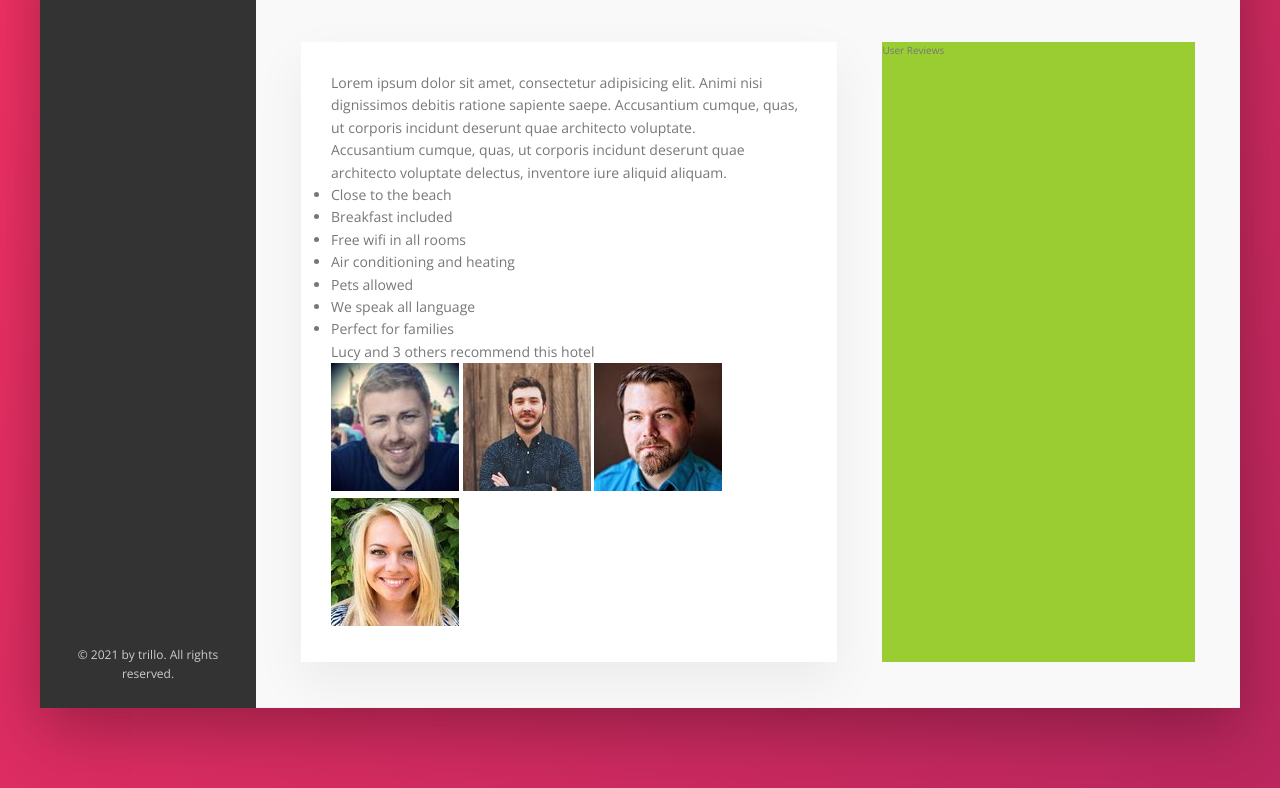
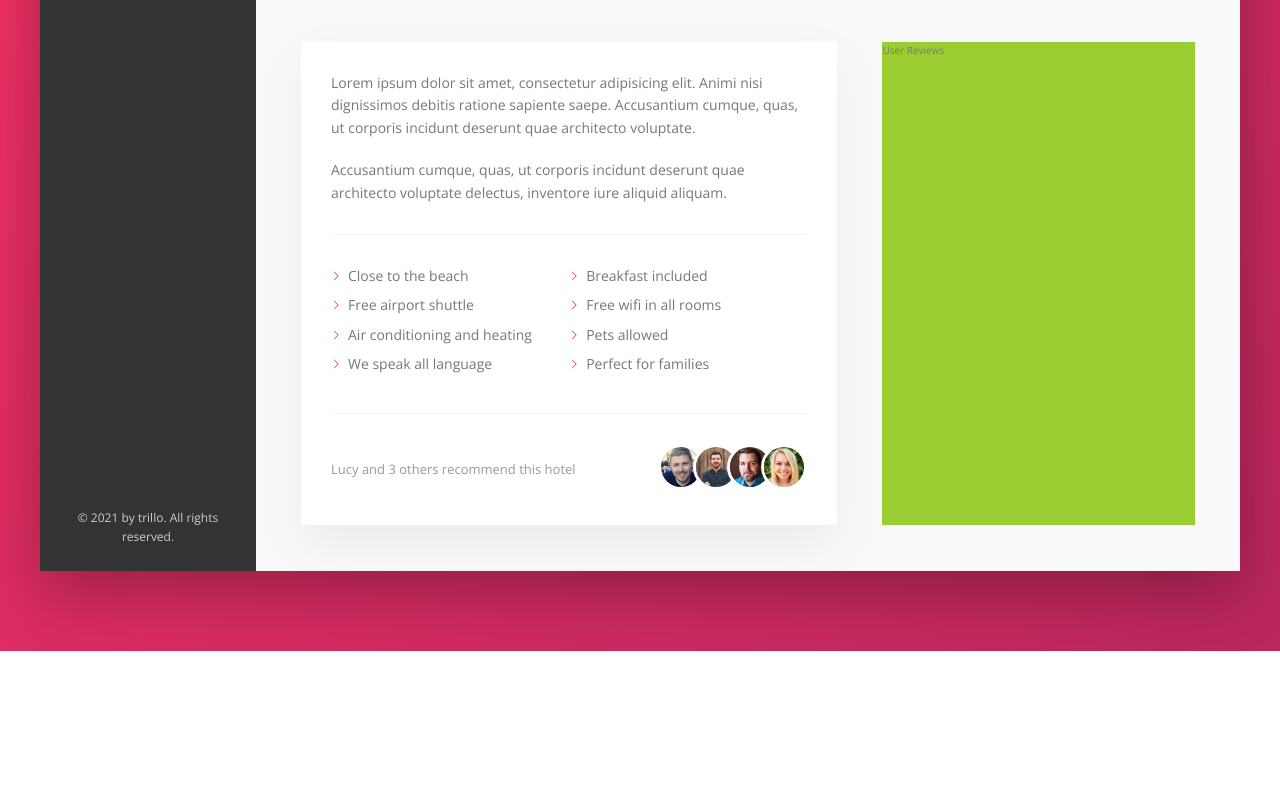
Before and after one commit to SwastikSonkusare/Trillo, a website: page index.html in a window 1280 px wide. Shown: the part 605-1393 px from the top of the page. After the commit the page ends 1256 px from the top, so only its background shows below. Drawn offline with nearby package versions, Linux system fonts and the light colour scheme.

Commit message:
added: description

```diff
--- a/index.html
+++ b/index.html
@@ -162,6 +162,7 @@
               <ul class="list">
                   <li class="list__item">Close to the beach</li>
                   <li class="list__item">Breakfast included</li>
+                  <li class="list__item">Free airport shuttle</li>
                   <li class="list__item">Free wifi in all rooms</li>
                   <li class="list__item">Air conditioning and heating</li>
                   <li class="list__item">Pets allowed</li>
--- a/sass/_components.scss
+++ b/sass/_components.scss
@@ -306,3 +306,73 @@
         box-shadow: none;
     }
 }
+
+
+.paragraph:not(:last-of-type) {
+    margin-bottom: 2rem;
+}
+
+.list {
+    list-style: none;
+    margin: 3rem 0;
+    padding: 3rem 0;
+    border-top: var(--line);
+    border-bottom: var(--line);
+
+    display: flex;
+    flex-wrap: wrap;
+
+    &__item {
+        flex: 0 0 50%;
+        margin-bottom: .7rem;
+
+        &::before {
+            content: "";
+            display: inline-block;
+            height: 1rem;
+            width: 1rem;
+            margin-right: .7rem;
+
+            //OLDER BROWSERS
+            // background-image: url(../img/chevron-thin-right.svg);
+            // background-size: cover;
+
+            //NEWER BROWSER- masks
+            background-color: var(--color-primary);
+            -webkit-mask-image: url(../img/chevron-thin-right.svg);
+            mask-image: url(../img/chevron-thin-right.svg);
+
+            -webkit-mask-size: cover;
+            mask-size: cover;
+        }
+    }
+}
+
+
+.recommend {
+    font-size: 1.3rem;
+    color: var(--color-grey-dark-3);
+
+    display: flex;
+    align-items: center;
+
+    &__count {
+        margin-right: auto;
+    }
+
+    &__friends {
+
+    }
+
+    &__photo {
+        box-sizing: content-box;
+        height: 4rem;
+        width: 4rem;
+        border-radius: 50%;
+        border: 3px solid #fff;
+
+        &:not(:last-child) {
+            margin-right: -1.5rem;
+        }
+    }
+}
--- a/sass/_layout.scss
+++ b/sass/_layout.scss
@@ -52,6 +52,8 @@
     padding: 3rem;
     flex: 0 0 60%;
     margin-right: 4.5rem;
+
+
 }
 
 .user-reviews {
```
Also changed, not shown: css/style.css.
